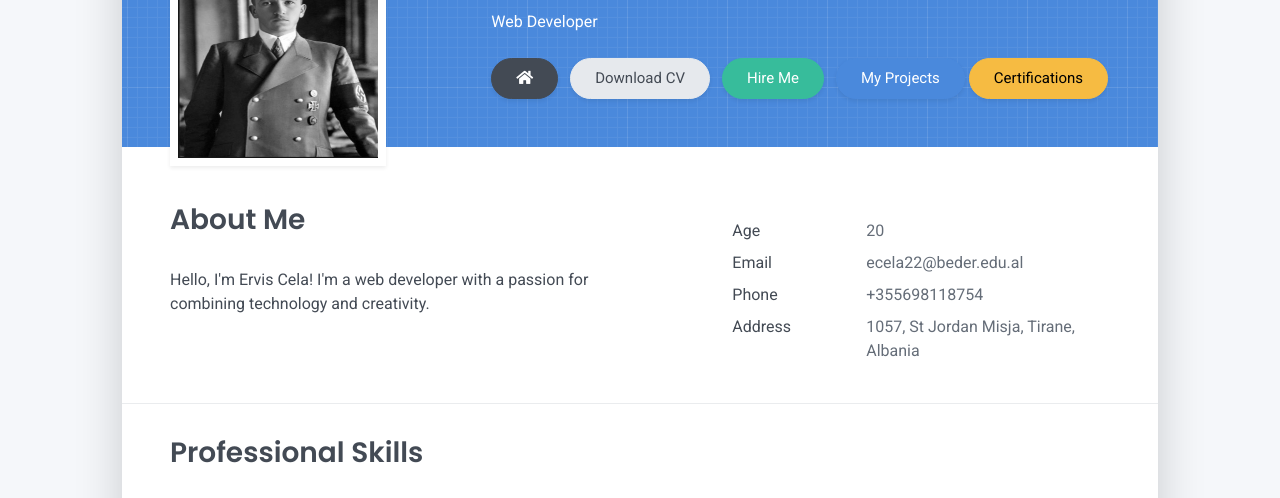
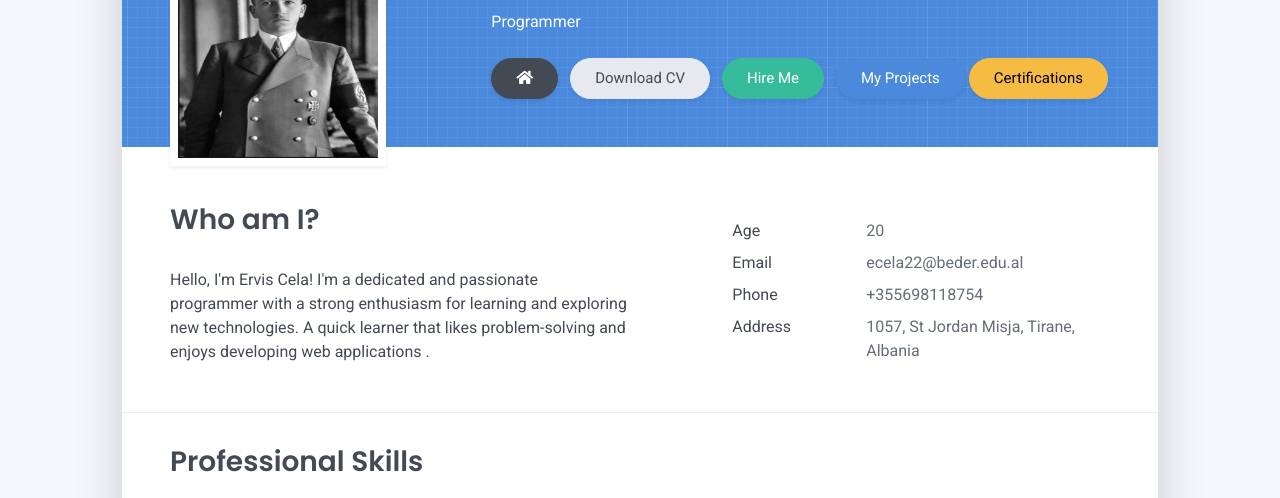
Before and after one commit to Visy-xyz/ervis-portofolio, a plain HTML site: page index.html in a window 1280 px wide. Shown: the part 222-720 px from the top of the page. Drawn offline with Linux system fonts and the light colour scheme.

Commit message:
Update index.html
Signed-off-by: ERVIS CELA <158341993+Visy-xyz@users.noreply.github.com>

```diff
--- a/index.html
+++ b/index.html
@@ -56,7 +56,7 @@
       </div>
       <div class="col-lg-8 col-md-7 text-center text-md-start">
         <h2 class="h1 mt-2" data-aos="fade-left" data-aos-delay="0">Ervis Cela</h2>
-        <p data-aos="fade-left" data-aos-delay="100">Web Developer</p>
+        <p data-aos="fade-left" data-aos-delay="100">Programmer</p>
         <div class="d-print-none" data-aos="fade-left" data-aos-delay="200">
           <a class="btn btn-dark shadow-sm mt-1 me-1" href="index.html">
             <i class="fas fa-home"></i>
@@ -80,8 +80,8 @@
   <div class="about-section pt-4 px-3 px-lg-4 mt-1">
     <div class="row">
       <div class="col-md-6">
-        <h2 class="h3 mb-3">About Me</h2>
-        <p>Hello, I'm Ervis Cela! I'm a web developer with a passion for combining technology and creativity.</p>
+        <h2 class="h3 mb-3">Who am I?</h2>
+        <p>Hello, I'm Ervis Cela! I'm a dedicated and passionate programmer with a strong enthusiasm for learning and exploring new technologies. A quick learner that likes problem-solving and enjoys developing web applications .</p>
       </div>
       <div class="col-md-5 offset-md-1">
         <div class="row mt-2">
```
